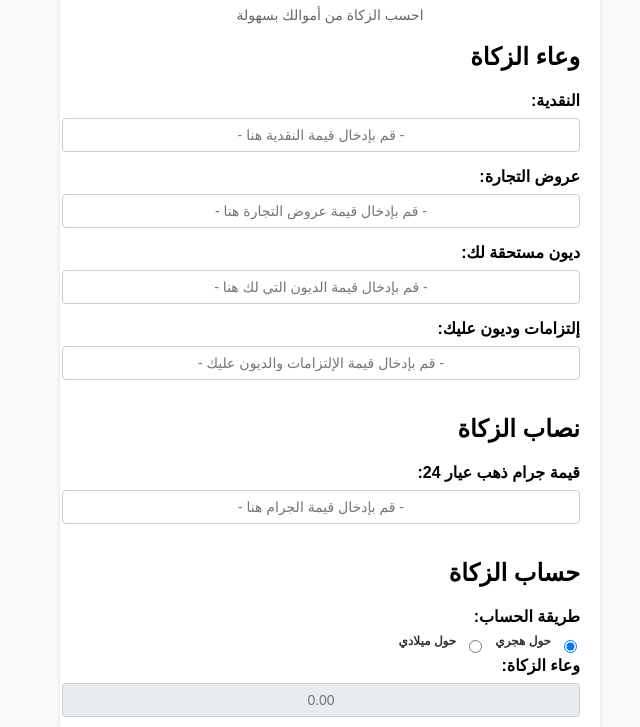
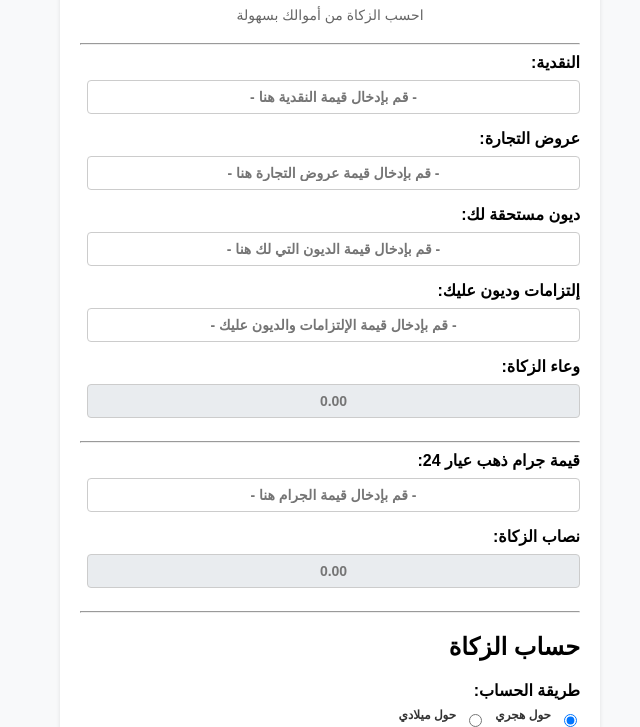
Before and after one commit to AmrMAbdulzaher/ZakatCalculatorWeb, a plain HTML site: page index.html in a window 1280 px wide. Shown: the part 87-814 px from the top of the page, without its empty margins (310-950 px from the left). Drawn offline with Linux system fonts and the light colour scheme.

Commit message:
updated structure

```diff
--- a/css/styles.css
+++ b/css/styles.css
@@ -37,18 +37,20 @@ label {
 }
 
 input[type="text"] {
-    width: 100%;
+    width: 95%;
     padding: 8px;
     font-family: 'Cairo', sans-serif;
     margin-bottom: 15px;
     border: 1px solid #ccc;
     border-radius: 4px;
+    font-weight: bold;
     font-size: 14px;
     text-align: center;
 }
 
 .readonly {
     background-color: #e9ecef;
+    font-weight: bold;
     cursor: not-allowed;
 }
 
--- a/index.html
+++ b/index.html
@@ -8,13 +8,14 @@
     <link rel="stylesheet" href="css/styles.css">
 </head>
 <body>
+
     <div class="container">
         <h1>حاسبة الزكاة</h1>
         <div class="subtitle">احسب الزكاة من أموالك بسهولة</div>
 
         <!-- وعاء الزكاة Section -->
         <div class="section">
-            <h2>وعاء الزكاة</h2>
+            <hr>
             <label for="cash">النقدية:</label>
             <div class="tooltip-container">
                 <input type="text" id="cash" placeholder="- قم بإدخال قيمة النقدية هنا -">
@@ -38,17 +39,29 @@
                 <input type="text" id="liabilities" placeholder="- قم بإدخال قيمة الإلتزامات والديون عليك -">
                 <span class="tooltip-text">الخصوم من مصروفات وأقساط...</span>
             </div>
+
+            <label for="total_zakat">وعاء الزكاة:</label>
+            <div class="tooltip-container">
+                <input type="text" id="total_zakat" class="readonly" readonly placeholder="0.00">
+                <span class="tooltip-text">وعاء الزكاة = الأموال الزكوية - الخصوم</span>
+            </div>
         </div>
 
         <!-- نصاب الزكاة Section -->
         <div class="section">
-            <h2>نصاب الزكاة</h2>
+            <hr>
             <label for="gold_price">قيمة جرام ذهب عيار 24:</label>
             <div class="tooltip-container">
                 <input type="text" id="gold_price" placeholder="- قم بإدخال قيمة الجرام هنا -">
                 <span class="tooltip-text">قيمة جرام ذهب عيار 24 عند تاريخ الحول</span>
             </div>
+            <label for="nisab">نصاب الزكاة:</label>
+            <div class="tooltip-container">
+                <input type="text" id="nisab" class="readonly" readonly placeholder="0.00">
+                <span class="tooltip-text">ما يعادل قيمة 85 جرام ذهب عيار 24</span>
+            </div>
         </div>
+        <hr>
 
         <!-- حساب الزكاة Section -->
         <div class="section">
@@ -65,18 +78,6 @@
                 </div>
             </div>
 
-            <label for="total_zakat">وعاء الزكاة:</label>
-            <div class="tooltip-container">
-                <input type="text" id="total_zakat" class="readonly" readonly placeholder="0.00">
-                <span class="tooltip-text">وعاء الزكاة = الأموال الزكوية - الخصوم</span>
-            </div>
-
-            <label for="nisab">نصاب الزكاة:</label>
-            <div class="tooltip-container">
-                <input type="text" id="nisab" class="readonly" readonly placeholder="0.00">
-                <span class="tooltip-text">ما يعادل قيمة 85 جرام ذهب عيار 24</span>
-            </div>
-
             <label for="zakat_amount">قيمة الزكاة:</label>
             <input type="text" id="zakat_amount" class="readonly" readonly placeholder="ستظهر لك القيمة عند حساب وعاء الزكاة والنِصاب">
         </div>
```
